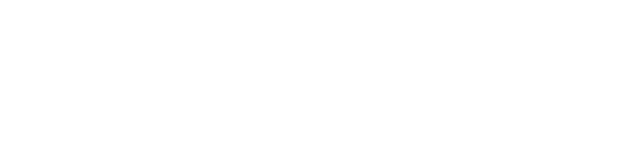
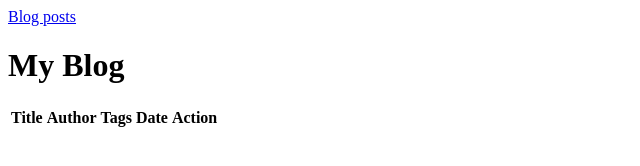
Before and after one commit to Yonisid/Gruppuppgift, a plain HTML site: page blog-client-template/index.html in a window 1280 px wide. Shown: the whole page, without its empty margins (0-640 px from the left). Drawn offline with Linux system fonts and the light colour scheme.

Commit message:
Blog table html

```diff
--- a/blog-client-template/index.html
+++ b/blog-client-template/index.html
@@ -1,11 +1,31 @@
 <html lang="en">
-<head>
-    <meta charset="UTF-8">
-    <meta name="viewport" content="width=device-width, initial-scale=1.0">
+  <head>
+    <meta charset="UTF-8" />
+    <meta name="viewport" content="width=device-width, initial-scale=1.0" />
     <title>Document</title>
-    <link rel="stylesheet" href="css/style.css">
-</head>
-<body>
+    <link rel="stylesheet" href="css/style.css" />
+  </head>
+  <body>
+    <div class="container">
+      <header class="header-box">
+        <a href="/blog-client-template/index.html" class="link">Blog posts</a>
+      </header>
+      <h1>My Blog</h1>
+      <div>
+        <table id="table">
+          <thead>
+            <tr>
+              <th>Title</th>
+              <th>Author</th>
+              <th>Tags</th>
+              <th>Date</th>
+              <th>Action</th>
+            </tr>
+          </thead>
+          <tbody id="tbody"></tbody>
+        </table>
+      </div>
+    </div>
     <script src="js/posts.js"></script>
-</body>
+  </body>
 </html>
```
